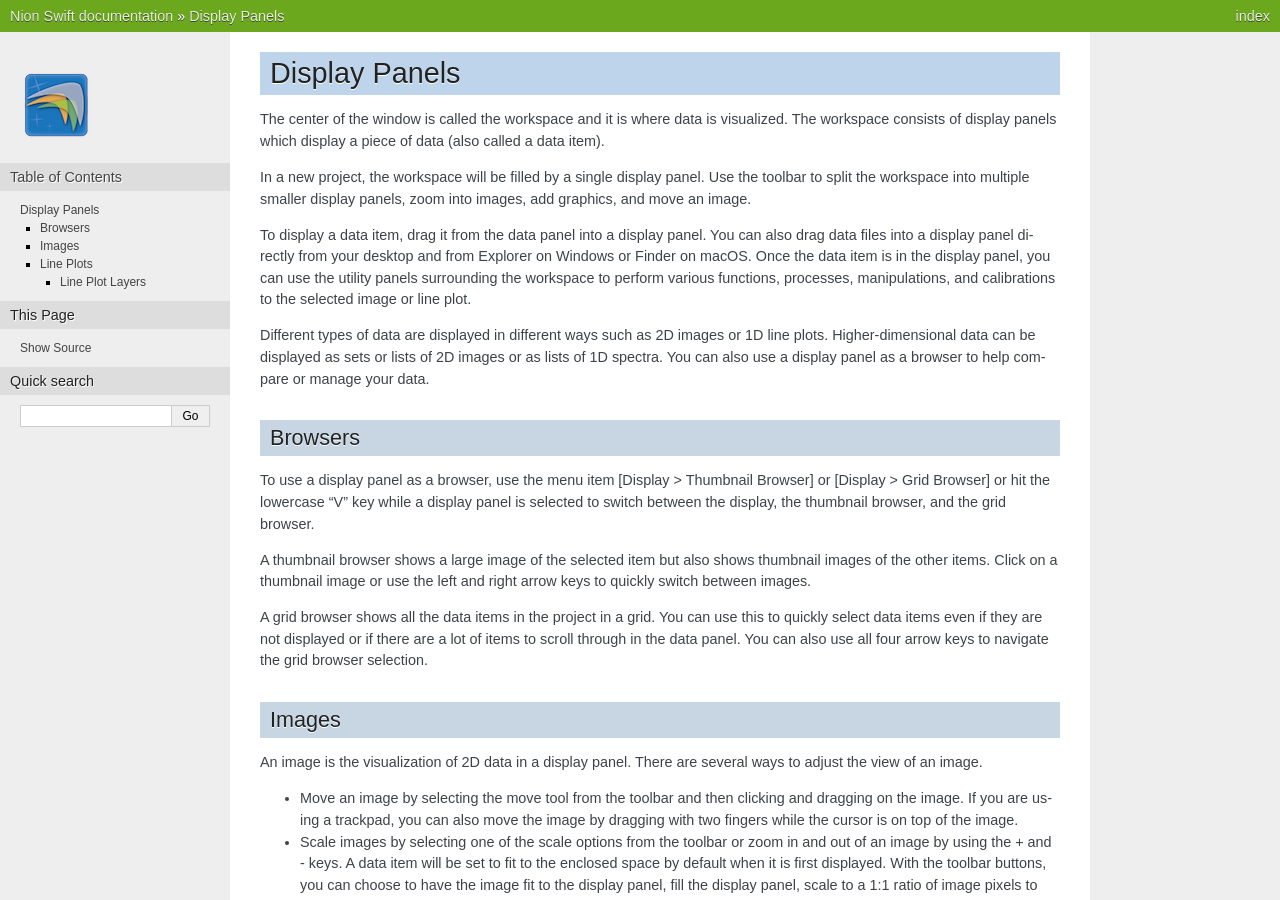
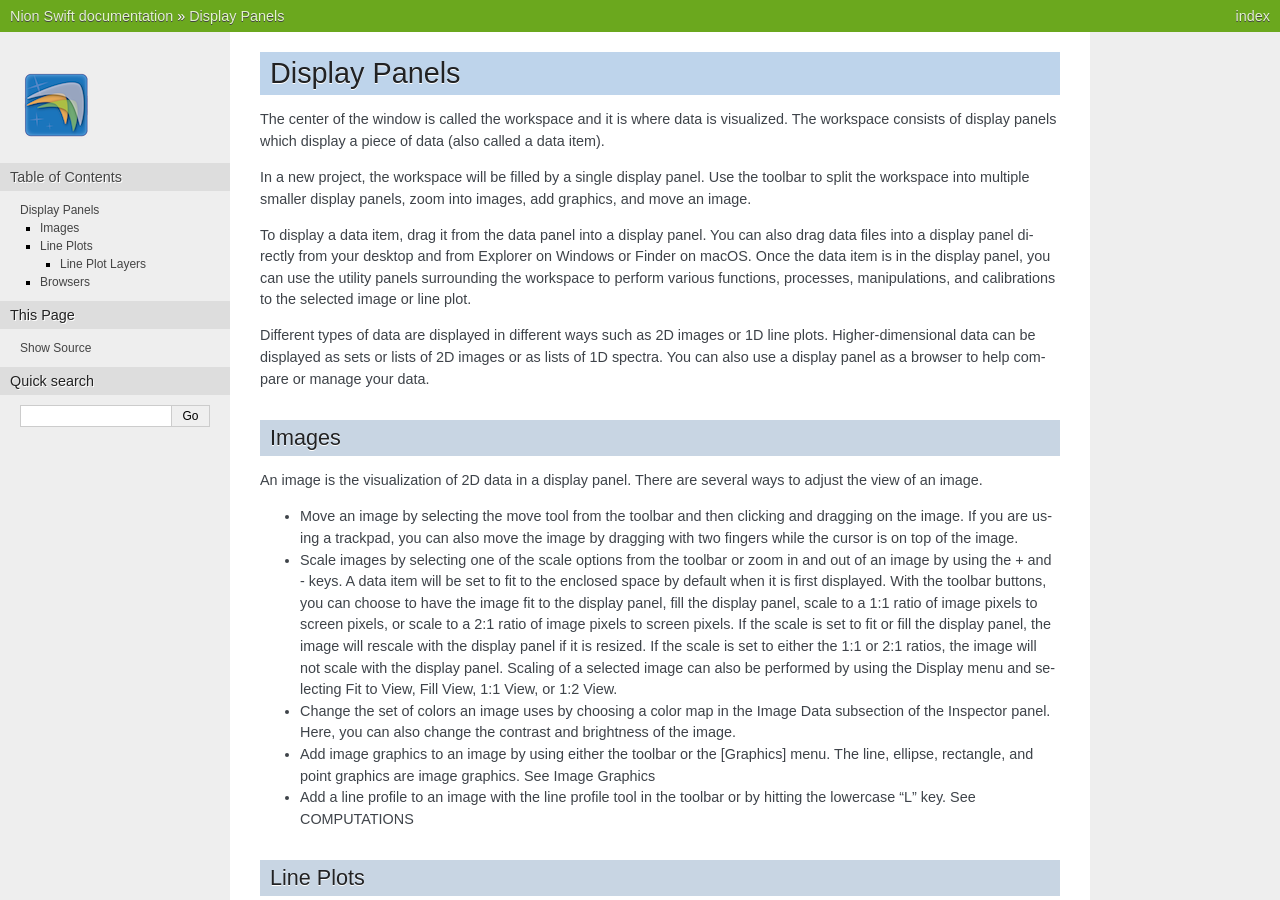
Before and after one commit to nion-software/nionswift, a Sphinx documentation site: the page built from docs/display_panels.rst, in a window 1280 px wide and 900 px high. Built offline with Sphinx 7.4.7, drawn with Linux system fonts in a browser that asks for light colours; some of the changed text lies outside the part shown.

Commit message:
Reorder Outline and Clean Up Outline

```diff
--- a/docs/display_panels.rst
+++ b/docs/display_panels.rst
@@ -2,8 +2,9 @@
 
 .. _display-panels:
 
+**************
 Display Panels
-==============
+**************
 The center of the window is called the workspace and it is where data is visualized. The workspace consists of display panels which display a piece of data (also called a data item).
 
 
@@ -16,22 +17,10 @@ To display a data item, drag it from the data panel into a display panel. You ca
 
 Different types of data are displayed in different ways such as 2D images or 1D line plots. Higher-dimensional data can be displayed as sets or lists of 2D images or as lists of 1D spectra. You can also use a display panel as a browser to help compare or manage your data.
 
-.. _Display Panel Browsers:
-
-Browsers
---------
-To use a display panel as a browser, use the menu item [Display > Thumbnail Browser] or [Display > Grid Browser] or hit the lowercase “V” key while a display panel is selected to switch between the display, the thumbnail browser, and the grid browser.
-
-
-
-A thumbnail browser shows a large image of the selected item but also shows thumbnail images of the other items. Click on a thumbnail image or use the left and right arrow keys to quickly switch between images.
-
-A grid browser shows all the data items in the project in a grid. You can use this to quickly select data items even if they are not displayed or if there are a lot of items to scroll through in the data panel. You can also use all four arrow keys to navigate the grid browser selection.
-
 .. _Image Display Panel:
 
 Images
-------
+======
 An image is the visualization of 2D data in a display panel. There are several ways to adjust the view of an image.
 
 
@@ -49,7 +38,7 @@ An image is the visualization of 2D data in a display panel. There are several w
 .. _Line Plot Display Panel:
 
 Line Plots
-----------
+==========
 A line plot is the visualization of 1D data in a display panel. Changing several parameters allows you to see the data exactly the way you want.
 
 
@@ -69,7 +58,7 @@ A line plot is the visualization of 1D data in a display panel. Changing several
 * Add line plot graphics to a line plot by using either the toolbar or the [Graphics] menu. The channel and interval graphics are line plot graphics. See :ref:`line plot graphics`.
 
 Line Plot Layers
-++++++++++++++++
+----------------
 Line plots can be layered to show multiple data items on the same plot. To layer line plots, drag a line plot data item from the data panel onto the graph portion of a displayed line plot. Do not drop the data item onto the sides of the display panel or the data item will replace the line plot in the display panel. Line plots can only be layered if the calibrated units match those of the first data item.
 
 Each layer of a line plot will have a unique fill color by default. To change the fill color, stroke color, and stroke width of each layer, use the Line Plot Display Layers subsection of the Inspector panel. Clicking on the color box next to Fill Color or Stroke Color will open the color selection window. To input color at text, you can use RGB values such as rgb(100, 50, 200), hex values such as #55AAFF, or a web-defined color such as Blue. Change the transparency of a color by either inputting text with a transparency code like rgb(100, 50, 200, .5) or #55AAFF80, or by using the opacity sliders in the pop-up color selection panel.
@@ -85,3 +74,15 @@ If a data item added to a line plot has multiple rows of data, you can choose in
 To add or remove layers to a data item that is already layered in the line plot, click the + or - buttons in the data item's subsection of the inspector panel.
 
 A legend will appear on a line plot with multiple layers. Change the position of the legend or toggle its visibility with the Legend Position drop-down in the Line Plot Display subsection of the inspector panel. You can also reorder layers directly from the legend by clicking and dragging on the layer names in the legend.
+
+.. _Display Panel Browsers:
+
+Browsers
+========
+To use a display panel as a browser, use the menu item [Display > Thumbnail Browser] or [Display > Grid Browser] or hit the lowercase “V” key while a display panel is selected to switch between the display, the thumbnail browser, and the grid browser.
+
+
+
+A thumbnail browser shows a large image of the selected item but also shows thumbnail images of the other items. Click on a thumbnail image or use the left and right arrow keys to quickly switch between images.
+
+A grid browser shows all the data items in the project in a grid. You can use this to quickly select data items even if they are not displayed or if there are a lot of items to scroll through in the data panel. You can also use all four arrow keys to navigate the grid browser selection.
```
